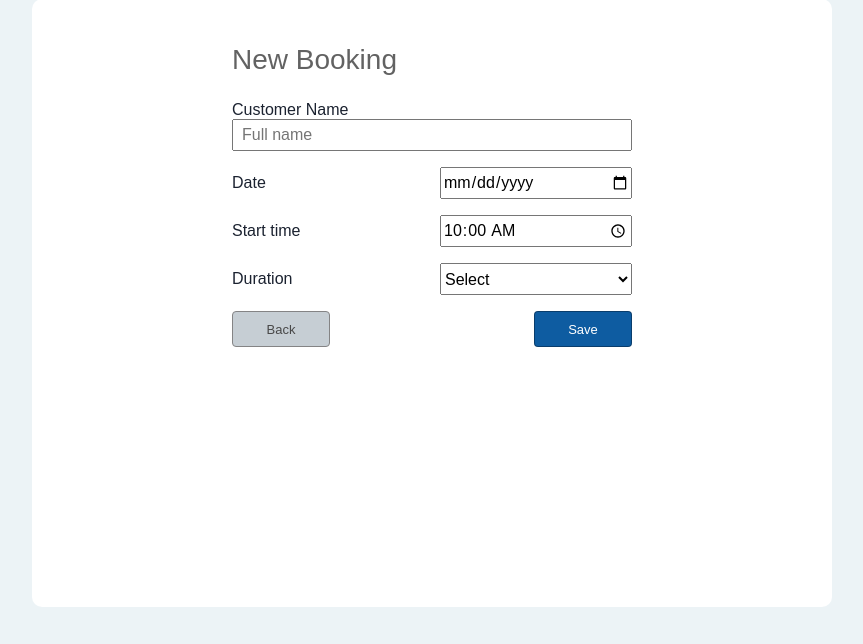
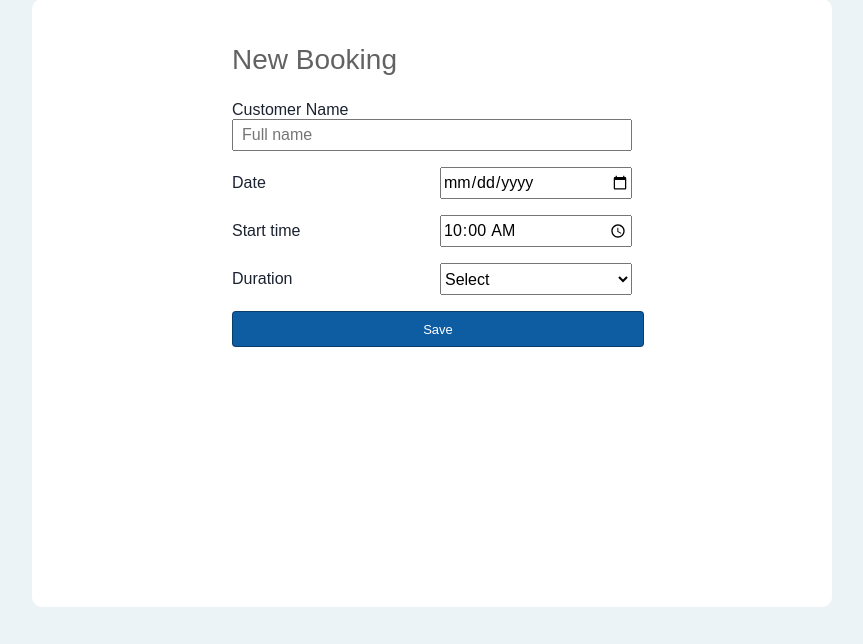
Before and after one commit to ellalovisaj/1dv610-laboration-3, a Node server app: template src/views/booking/create-form.ejs in a window 1280 px wide. Shown: the part 89-733 px from the top of the page, without its empty margins (208-1071 px from the left). Run offline with Node 20, Linux system fonts and the light colour scheme; the template is opened without the code that fills it, so the values that code supplies are empty; some libraries are stand-ins or nearby versions.

Commit message:
Fix button appearences with css

```diff
--- a/public/css/styles.css
+++ b/public/css/styles.css
@@ -127,20 +127,34 @@ button {
   max-width: 84px;
 }
 
-.button-box {
-  display: flex;
-  justify-content: space-between;
+.one-button-box {
+  font-size: small;
+  height: 34px;
+  width: 100%;
+}
+
+.one-button-box a,
+.one-button-box button {
+  height: 34px;
+  padding: 0px 5px;
+  width: 100%;
+}
+
+.two-button-box {
+  display: grid;
+  grid-template-columns: 1fr 1fr;
   font-size: small;
   height: 34px;
   gap: 1em;
 }
 
-.button-box a,
-.button-box button {
-  font-size: small;
+.two-button-box button,
+.two-button-box a {
   height: 34px;
-  width: 6rem;
+  padding: 0px 5px;
+  width: max-content;
 }
+
 
 /* Main buttons */
 .main-button {
--- a/src/views/booking/create-form.ejs
+++ b/src/views/booking/create-form.ejs
@@ -30,8 +30,7 @@
       </select>
     </div>
 
-    <div class="button-box">
-      <a href="<%= baseURL %>employees/<%= employeeInfo.id %>/" class="link-button-style secondary-button">Back</a>
+    <div class="one-button-box">
       <button type="submit" class="main-button">Save</button>
     </div>
   </form>
--- a/src/views/booking/edit-form.ejs
+++ b/src/views/booking/edit-form.ejs
@@ -50,7 +50,7 @@
         </select>
       </div>
 
-      <div class="button-box">
+      <div class="form-row">
         <button type="submit" form="delete-booking-form" class="warning-button">Delete</button>
         <button type="submit" class="main-button">Save changes</button>
       </div>
--- a/src/views/employee/create-form.ejs
+++ b/src/views/employee/create-form.ejs
@@ -29,8 +29,7 @@
 
     </fieldset>
 
-    <div class="button-box">
-      <a href="<%= baseURL %>employees" class="link-button-style secondary-button">Back</a>
+    <div class="one-button-box">
       <button type="submit" class="main-button">Save</button>
     </div>
   </form>
--- a/src/views/employee/list.ejs
+++ b/src/views/employee/list.ejs
@@ -1,7 +1,7 @@
 <div class="list-page">
   <div class="page-header">
     <h2>All Employees</h2>
-    <div class="button-box">
+    <div class="two-button-box">
       <form action="<%= baseURL %>demo/reset" method="post">
         <button type="submit" class="secondary-button">Reset Demo</button>
       </form>
--- a/src/views/employee/profile.ejs
+++ b/src/views/employee/profile.ejs
@@ -5,7 +5,7 @@
       <h2>
         <%= employee.name %>
       </h2>
-      <div class="button-box">
+      <div class="two-button-box">
         <a href="" class="link-button-style secondary-button">Other Button</a>
         <a href="<%= baseURL %>employees/<%= employee.id %>/edit" class="link-button-style secondary-button">Edit Employee</a>
       </div>
```
